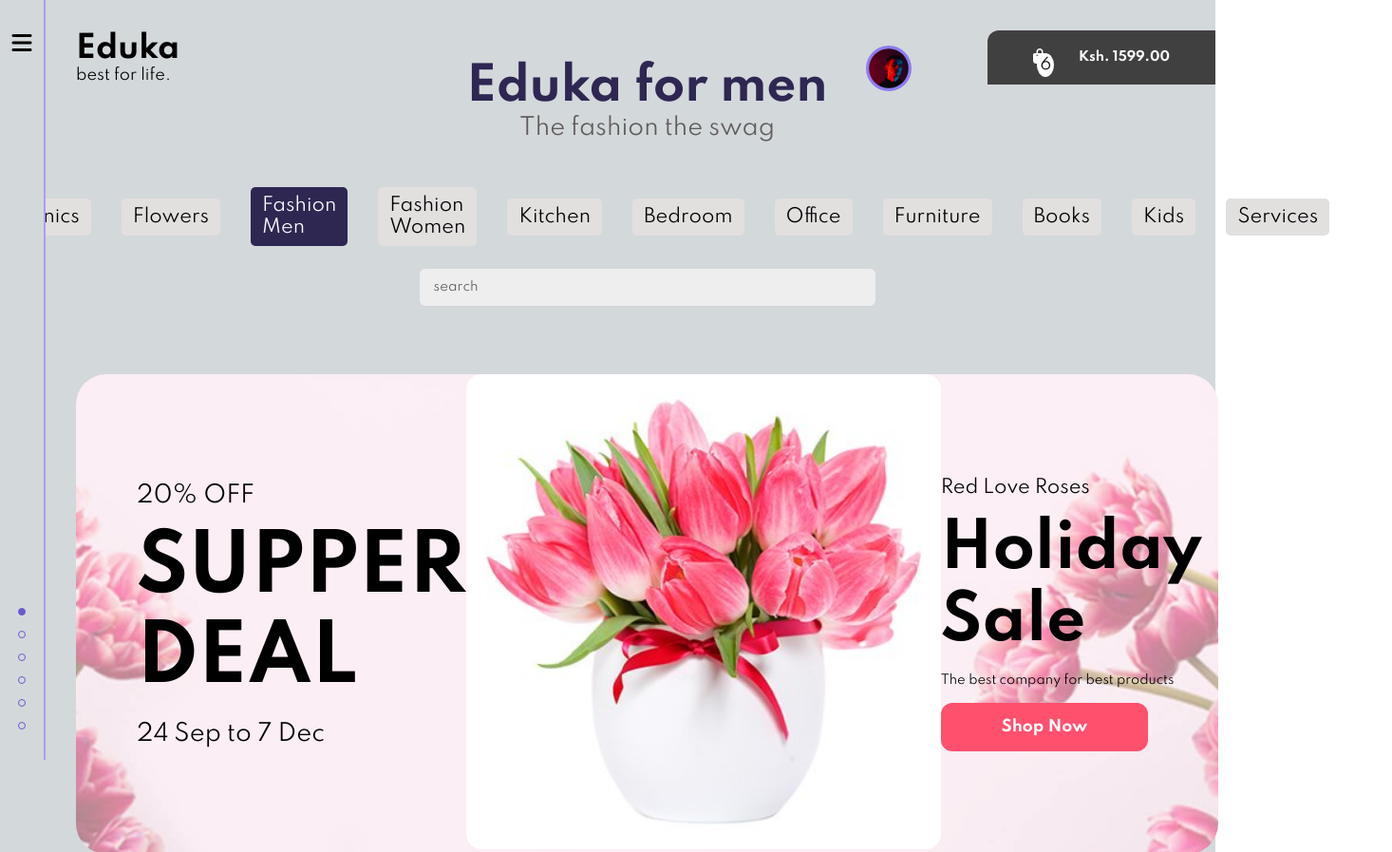
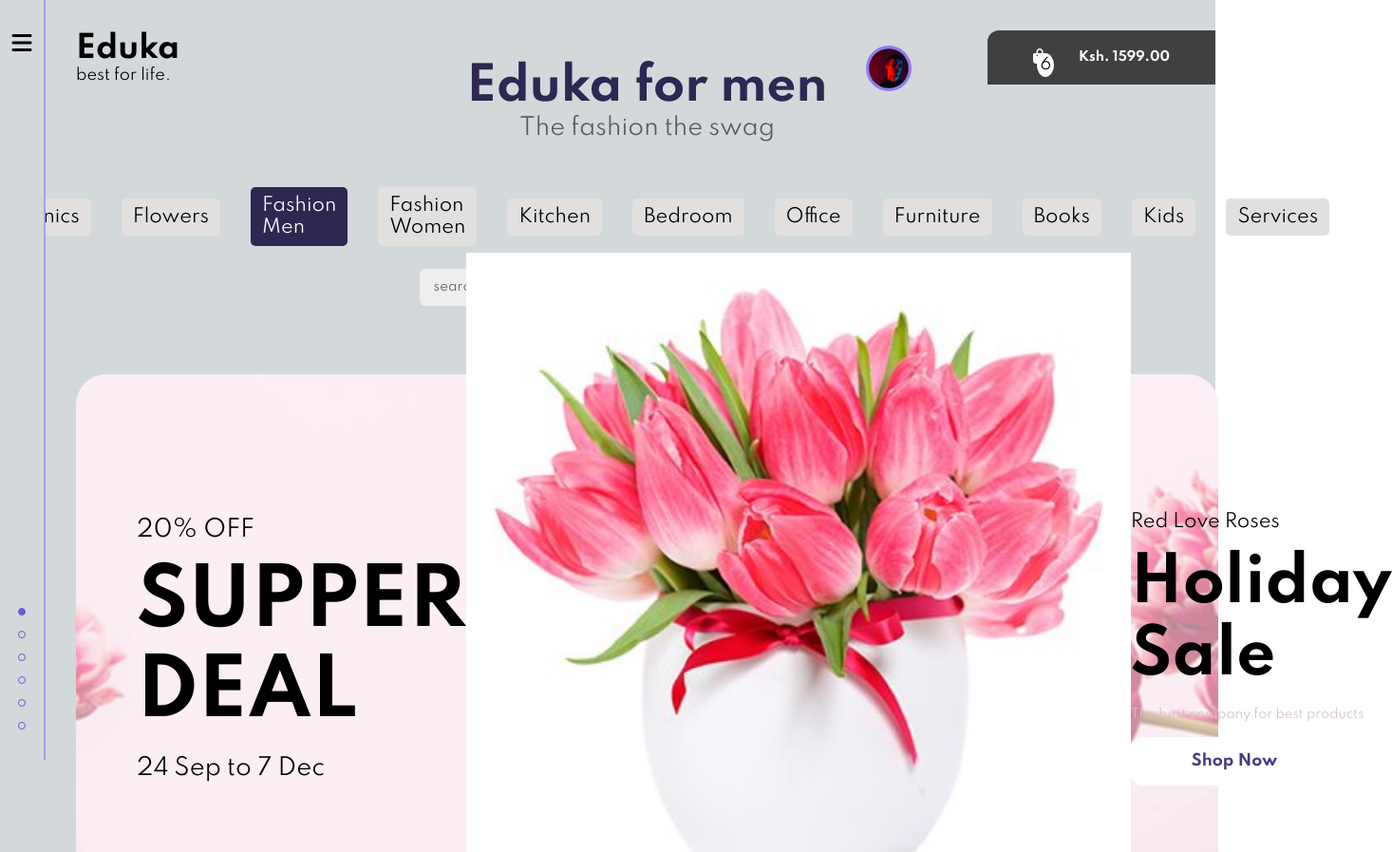
Before and after one commit to cobrianz/ecommerce_wesite, a plain HTML site: page men.html in a window 1280 px wide. Shown: the top 897 px of the page at 95% size, 1466 px wide, since content can reach past the window. Drawn offline with Linux system fonts and the light colour scheme.

Commit message:
first commit

```diff
--- a/style.css
+++ b/style.css
@@ -1036,21 +1036,6 @@ FLOWERS
     color: #000;
 }
 
-.featured__center-flower img{
-    margin: 0;
-    padding: 0;
-    width: 500px;
-    border-radius: 1rem;
-}
-
-.flower-featured__text p{
-    color: #000;
-}
-
-.flower-featured__text a button {
-    color: #fff;
-    background: #FF506E;
-}
 
 /*
 
```
